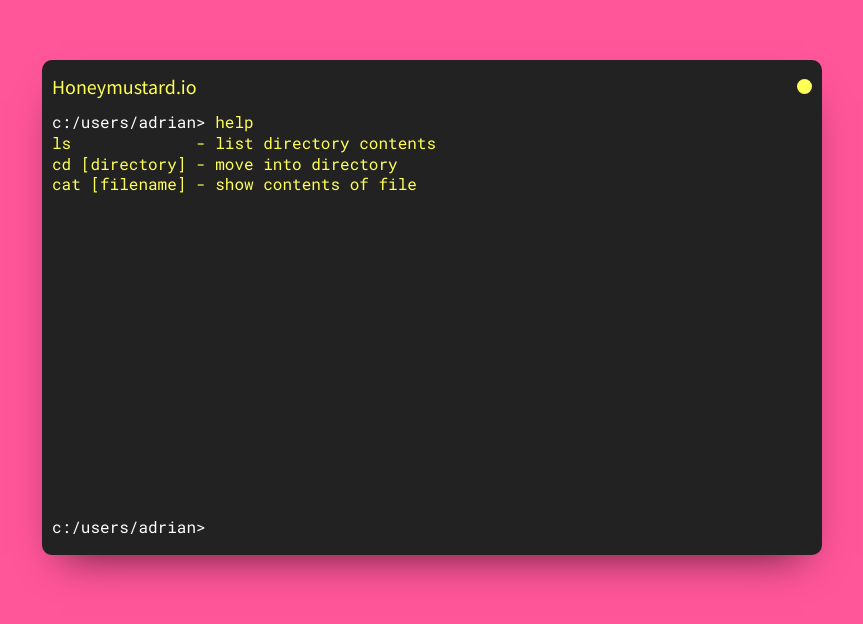
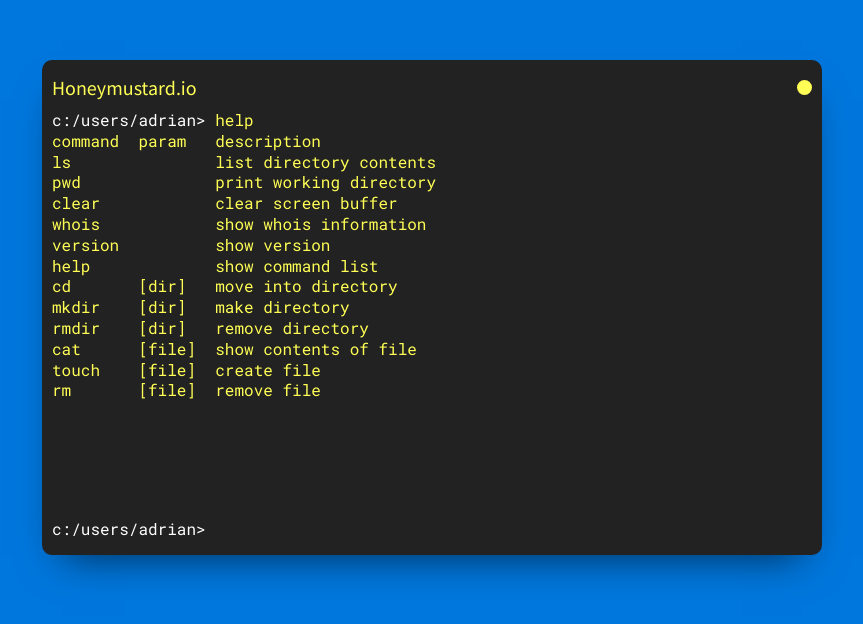
Before and after one commit to honeymustard/honeymustard.io, a Vue app: page / in a window 1280 px wide. Shown: the top 624 px of the page, without its empty margins (208-1071 px from the left). Built offline with nearby package versions, Linux system fonts and the light colour scheme.

Commit message:
adds more commands, updates file system

```diff
--- a/public/index.html
+++ b/public/index.html
@@ -1,7 +1,7 @@
 <!DOCTYPE html>
 <html lang="en">
   <head>
-    <style>body { background-color:#f59; }</style>
+    <style>body { background-color:#07d; }</style>
     <meta charset="utf-8">
     <meta name="author" content="Adrian Solumsmo">
     <meta name="description" content="">
--- a/src/components/Emulator.vue
+++ b/src/components/Emulator.vue
@@ -13,7 +13,7 @@
             <div class="emulator__text"><span class="is-cwd" v-if="line.cwd">{{line.cwd}}&gt; </span>{{line.text}}</div>
           </template>
           <template v-else-if="line.type === 'link'">
-            <div class="emulator__link"><a :href="line.url" target="_blank">{{line.url}}</a></div>
+            <div class="emulator__link">=&gt; <a :href="line.url" target="_blank">{{line.url}}</a></div>
           </template>
         </li>
       </ul>
@@ -30,7 +30,9 @@
   import { Component, Prop, Vue } from 'vue-property-decorator';
   import Shell from '@/core/fs/shell';
   import Resume from 'raw-loader!@/static/resume.md';
+  import Projects from 'raw-loader!@/static/projects.md';
   import Links from 'raw-loader!@/static/links.md';
+  import Stack from 'raw-loader!@/static/stack.md';
 
   @Component
   export default class Emulator extends Vue {
@@ -41,15 +43,16 @@
 
     constructor() {
       super();
-      let home = this.shell
-        .mkdir('c:', '30-09-2020')
-        .mkdir('users', '30-09-2020')
-        .mkdir('adrian', '02-10-2020');
+      let home = this.shell.fs
+        .mkdir('c:', '2020-09-30')
+        .mkdir('users', '2020-09-30')
+        .mkdir('adrian', '2020-10-02');
 
       home
-        .touch('resume', '02-10-2020', Resume)
-        .touch('projects', '02-10-2020', '')
-        .touch('links', '03-10-2020', Links);
+        .touch('resume', '2020-10-02', Resume)
+        .touch('projects', '2020-10-02', Projects)
+        .touch('links', '2020-10-03', Links)
+        .touch('stack', '2020-10-06', Stack);
 
       this.shell.cd('users/adrian');
     }
@@ -94,12 +97,24 @@
             break;
           case 'ls':
           case 'dir':
-            this.shell.ls().map(e => this.pushText(`${e.created} ${e.name}`));
+            this.pushText(`${'created'.padEnd(12)}${'type'.padEnd(8)}name`);
+            this.shell.ls()
+              .map(e => this.pushText(`${e.created.padEnd(12)}${`[${e.type}]`.padEnd(8)}${e.name}`));
             break;
           case 'help':
-            this.pushText(`ls             - list directory contents`);
-            this.pushText(`cd [directory] - move into directory`);
-            this.pushText(`cat [filename] - show contents of file`);
+            this.pushText(`command  param   description`);
+            this.pushText(`ls               list directory contents`);
+            this.pushText(`pwd              print working directory`);
+            this.pushText(`clear            clear screen buffer`);
+            this.pushText(`whois            show whois information`);
+            this.pushText(`version          show version`);
+            this.pushText(`help             show command list`);
+            this.pushText(`cd       [dir]   move into directory`);
+            this.pushText(`mkdir    [dir]   make directory`);
+            this.pushText(`rmdir    [dir]   remove directory`);
+            this.pushText(`cat      [file]  show contents of file`);
+            this.pushText(`touch    [file]  create file`);
+            this.pushText(`rm       [file]  remove file`);
             break;
           case 'cd':
             this.shell.cd(args[1]);
@@ -111,7 +126,7 @@
             this.shell.rmdir(args[1]);
             break;
           case 'mkdir':
-            throw new Error('Not implemented');
+            this.shell.mkdir(args[1], moment().format('YYYY-MM-DD'));
             break;
           case 'touch':
             throw new Error('Not implemented');
@@ -119,11 +134,17 @@
           case 'cat':
             this.shell.cat(args[1]).split('\n').forEach(l => {
               if (l.startsWith('http')) this.pushLink(l);
-              else this.pushText(l);
+              else this.pushText(l || ' ');
             });
             break;
           case 'version':
             this.pushText(this.shell.version);
+            break;
+          case 'whois':
+            this.pushText(`Adrian Solumsmo (${moment().diff('1988-08-23', 'years')})`);
+            this.pushText('adrian.solumsmo@gmail.com');
+            this.pushText('--');
+            this.pushText('.NET & JavaScript developer at Dagens Næringsliv');
             break;
           case 'exit':
           case 'quit':
@@ -156,8 +177,8 @@
     flex-direction: column;
     box-shadow: 0px 20px 40px -20px #000a;
     display: grid;
-    grid-template-rows: 32px auto 38px;
-    row-gap: 10px;
+    grid-template-rows: 34px auto 34px;
+    row-gap: 6px;
     padding: 10px;
 
     ::selection {
@@ -251,7 +272,7 @@
 
   .emulator__link,
   .emulator__text {
-    font-family: 'Roboto Mono', serif;
+    font-family: 'Roboto Mono', monospace, sans-serif;
     white-space: pre-wrap;
     font-size: 16px;
 
@@ -266,27 +287,26 @@
 
   .emulator__foot {
     display: grid;
-    grid-gap: 10px;
+    grid-gap: 5px;
     grid-template-columns: auto minmax(0, 1fr) 6px;
   }
 
-  .emulator__pwd {
+  .emulator__pwd,
+  .emulator__input {
     display: flex;
     align-items: center;
-    font-family: 'Roboto Mono', serif;
+    font-family: 'Roboto Mono', monospace, sans-serif;
     color: #fff;
+    font-size: 16px;
   }
 
   .emulator__input {
     appearance: none;
     border: none;
     width: 100%;
-    height: 37px;
-    padding: 0 10px;
+    padding: 0 6px;
     background-color: #222;
     color: $text;
-    font-size: 20px;
-    line-height: 1;
     outline: none;
     caret-color: transparent;
     position: relative;
@@ -296,5 +316,9 @@
     &:hover {
       border-color: #444;
     }
+
+    &:focus {
+      border-color: #222;
+    }
   }
 </style>
--- a/src/core/fs/file-node.ts
+++ b/src/core/fs/fs.ts
@@ -1,6 +1,6 @@
 import { v4 as uuid } from 'uuid';
 
-export default class FileNode {
+export class FileNode {
   public id: string = '';
   public type: string = '';
   public name: string = '';
@@ -9,8 +9,9 @@ export default class FileNode {
   public parent: FileNode = null as any;
   public children: Array<FileNode> = [];
 
-  constructor() {
+  constructor(init?: Partial<FileNode>) {
     this.id = uuid();
+    Object.assign(this, init);
   }
 
   public mkdir(name: string, created: string): FileNode {
@@ -34,3 +35,16 @@ export default class FileNode {
     return this;
   }
 }
+
+export class FileSystem {
+  public current: FileNode = new FileNode();
+  public root: FileNode = new FileNode();
+
+  public mkdir(name: string, created: string): FileNode {
+    this.root.type = 'dir';
+    this.root.name = name;
+    this.root.created = created;
+    this.current = this.root;
+    return this.root;
+  }
+}
--- a/src/core/fs/shell.ts
+++ b/src/core/fs/shell.ts
@@ -1,99 +1,78 @@
-import FileNode from './file-node';
+import { FileNode, FileSystem } from './fs';
 
 export default class Shell {
   public version: string = '0.1.0';
-  private current: FileNode = new FileNode();
-  private root: FileNode = new FileNode();
-
-  public mkdir(name: string, created: string): FileNode {
-    this.root.type = 'dir';
-    this.root.name = name;
-    this.root.created = created;
-    this.current = this.root;
-    return this.root;
-  }
+  public fs: FileSystem = new FileSystem();
 
   public cat(file: string): string {
-    let files = this.current.children.filter(e => e.name === file && e.type === 'file');
+    let files = this.fs.current.children.filter(e => e.name === file && e.type === 'file');
     if (files.length > 0) return files[0].content;
     else throw new Error('No such file');
   }
 
   public rm(name: string): void {
-    for (let i = 0; i < this.current.children.length; i++) {
-      let node = this.current.children[i];
-      if (node.name === name) {
-        if (node.type === 'dir') throw new Error('Cannot remove directory');
-        this.current.children.splice(i, 1);
-        return;
-      }
-    }
-    throw new Error('No such file');
+    let index = this.fs.current.children.findIndex(e => e.name === name && e.type === 'file');
+    if (index !== -1) this.fs.current.children.splice(index, 1);
+    else throw new Error('No such file');
   }
 
   public rmdir(name: string): void {
-    for (let i = 0; i < this.current.children.length; i++) {
-      let node = this.current.children[i];
-      if (node.name === name) {
-        if (node.type === 'file') throw new Error('No such directory');
-        this.current.children.splice(i, 1);
-        return;
-      }
-    }
+    let index = this.fs.current.children.findIndex(e => e.name === name && e.type === 'dir');
+    if (index !== -1) this.fs.current.children.splice(index, 1);
+    else throw new Error('No such directory');
+  }
+
+  public mkdir(name: string, created: string): void {
+    let index = this.fs.current.children.findIndex(e => e.name === name && e.type === 'dir');
+    if (index !== -1) throw new Error('Directory already exists');
+    else this.fs.current.mkdir(name, created);
   }
 
   public cd(path: string): void {
     let parts = path.split('/');
-    let dirname = parts.shift();
+    let name = parts.shift();
 
-    if (dirname === '.') return;
-    if (dirname === '..') {
-      this.current = this.current.parent !== null ? this.current.parent : this.current;
+    if (name === '.') return;
+    if (name === '..') {
+      this.fs.current = this.fs.current.parent !== null ? this.fs.current.parent : this.fs.current;
       return;
     }
 
-    let next = this.current.children.filter(e => e.name === dirname && e.type === 'dir');
-    if (next.length === 1) {
-      this.current = next[0];
+    let index = this.fs.current.children.findIndex(e => e.name === name && e.type === 'dir');
+    if (index !== -1) {
+      this.fs.current = this.fs.current.children[index];
       if (parts.length > 0) {
         this.cd(parts.join('/'));
       }
     }
-    else {
-      throw new Error('No such directory');
-    }
+    else throw new Error('No such directory');
   }
 
   public ls(): Array<FileNode> {
     let current = new FileNode();
     current.name = '.';
-    current.created = this.current.created;
+    current.created = this.fs.current.created;
     current.type = 'dir';
 
-    if (this.current.parent == null) {
-      return [current].concat(this.current.children);
+    if (this.fs.current.parent == null) {
+      return [current].concat(this.fs.current.children);
     }
 
     let parent = new FileNode();
     parent.name = '..';
-    parent.created = this.current.parent.created;
+    parent.created = this.fs.current.parent.created;
     parent.type = 'dir';
 
-    return [current, parent].concat(this.current.children);
+    return [current, parent].concat(this.fs.current.children);
   }
 
   public pwd() {
-    let find = (target: FileNode, current: FileNode, acc: Array<FileNode>): Array<FileNode> => {
-      if (current.id === target.id) return acc;
-
-      for (let i = 0; i < current.children.length; i++) {
-        let child = current.children[i];
-        let temp = find(target, child, acc.concat(child));
-        if (temp.length > 0) return temp;
-      }
-      return [];
-    };
-    let items = find(this.current, this.root, []);
-    return `${this.root.name}/` + items.map(e => e.name).join('/');
+    let node = this.fs.current;
+    let acc = [];
+    while (node !== null) {
+      acc.push(node.name);
+      node = node.parent;
+    }
+    return acc.reverse().join('/');
   }
 }
--- a/src/static/links.md
+++ b/src/static/links.md
@@ -1,3 +1,4 @@
 Links
 https://www.linkedin.com/in/solumsmo
 https://github.com/honeymustard
+https://www.instagram.com/adrian.solumsmo
--- /dev/null
+++ b/src/static/projects.md
@@ -0,0 +1,15 @@
+Gaselle 2020
+https://www.dn.no/gaselle
+
+A pair of ASP.NET core apps hosted in Azure,
+with a custom headless CMS solution feeding data
+to the main application. Caching is key.
+Tech: ASP.NET Core, Redis, Vue.js, D3.js
+
+USA-valget 2020
+https://direkte.dn.no/usa-valget-2020
+
+A node app feeds third-party data to a static
+Vue.js application hosted in S3 storage.
+Leverage DNs news studio feed for a quick win.
+Tech: Node, Redis, Vue.js, D3.js
--- /dev/null
+++ b/src/static/stack.md
@@ -0,0 +1,23 @@
+ASP.NET Core: Truly simple type-safe
+framework. The best of all worlds,
+with a limitless supply of packages
+from the .NET universe.
+
+Express/Node.js:
+Leverage simplicity when speed is key.
+Provides an infinite number of ready
+to use packages. Always keep a node
+server ready.
+
+Python:
+The master of manipulation. A must
+have skill in order to obtain and transform
+datasets of any kind. Plays well
+with Mongo databases.
+
+Vue.js
+A super easy JavaScript framwork for rapid
+development. Mix with vuex and TypeScript
+for a dreamy frontend experience.
+
+Azure, Amazon S3
```
